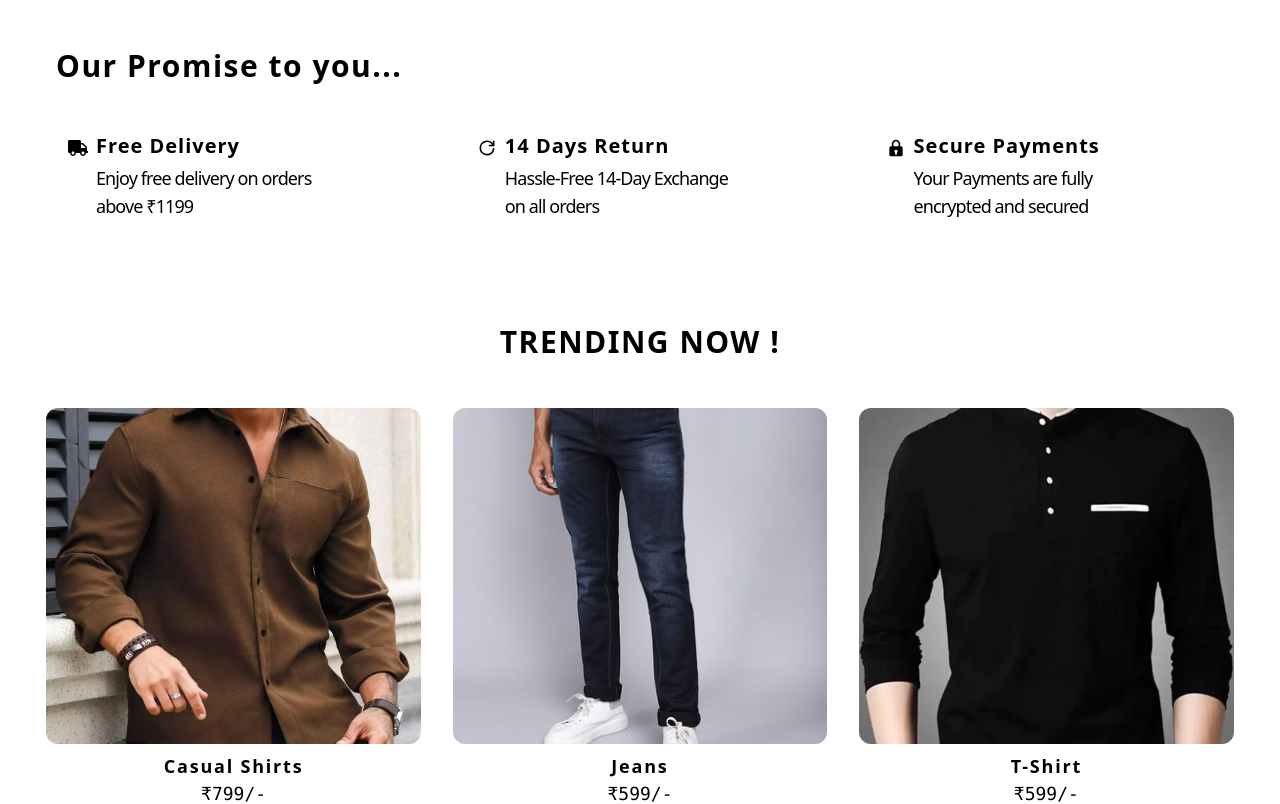
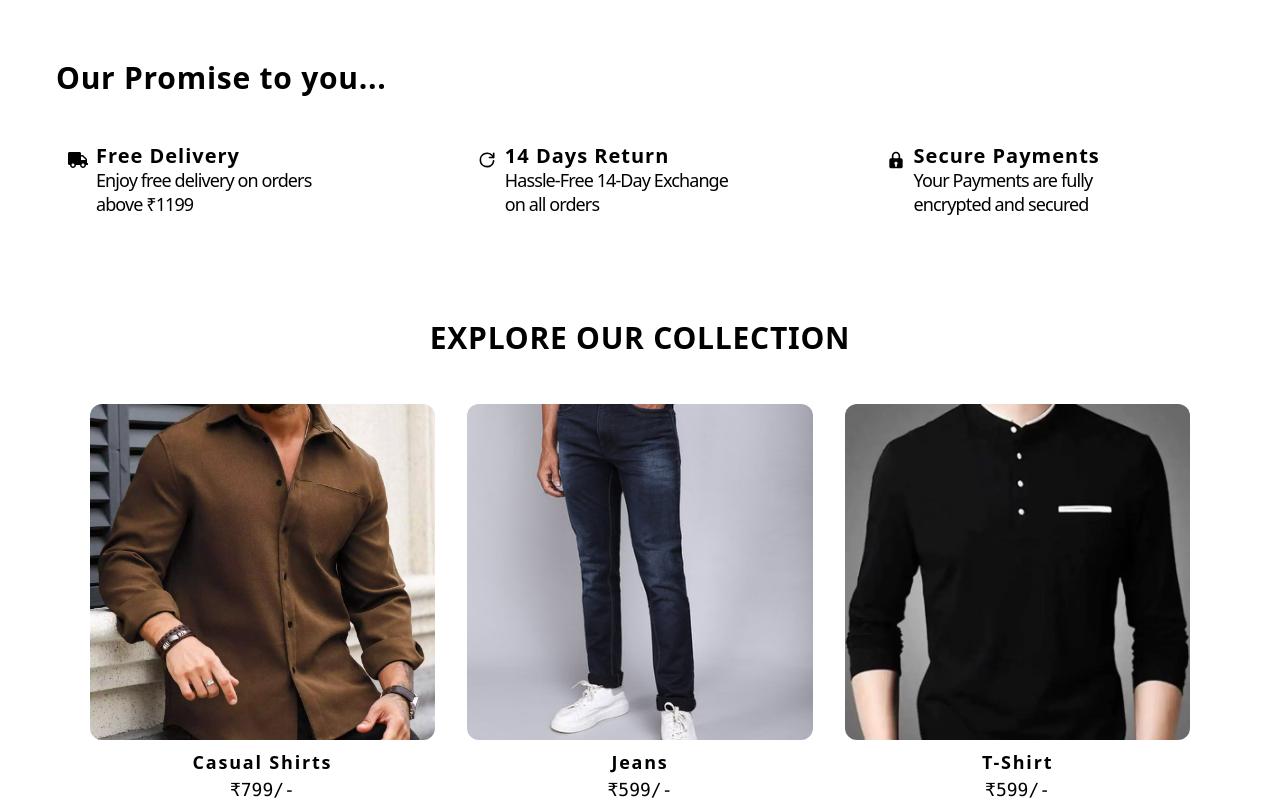
Before and after one commit to Barath-ash/PixelArts, a React (Vite) app: page / in a window 1280 px wide. Shown: the part 1720-2524 px from the top of the page. Built offline with nearby package versions, Linux system fonts and the light colour scheme.

Commit message:
Main page Completed

```diff
--- a/package.json
+++ b/package.json
@@ -11,6 +11,8 @@
   },
   "dependencies": {
     "@tailwindcss/vite": "^4.0.9",
+    "frame": "^1.0.0-alpha.2",
+    "motion": "^12.4.11",
     "react": "^19.0.0",
     "react-dom": "^19.0.0",
     "react-icons": "^5.5.0",
--- a/src/Components/ClothComponent.jsx
+++ b/src/Components/ClothComponent.jsx
@@ -1,19 +1,27 @@
 import React from 'react';
+import { motion } from 'framer-motion';
 
 const ClothComponent = ({ images, names, prices }) => {
   return (
     <div className="flex flex-col items-center gap-8 px-4">
-      <div className="flex flex-wrap justify-center gap-8 w-full max-w-6.5xl">
+      <div className="flex flex-wrap justify-center gap-8 w-full max-w-6xl">
         {images.map((image, index) => (
-          <div key={index} className="flex flex-col items-center w-[30%]">
-            <img
+          <motion.div
+            key={index}
+            className="flex flex-col items-center w-[30%]"
+            initial={{ opacity: 0, y: 50 }}
+            whileInView={{ opacity: 1, y: 0 }}
+            transition={{ duration: 0.5, delay: index * 0.2 }}
+            viewport={{ once: false, amount: 0.2 }}
+          >
+            <motion.img
               src={image}
               alt={names[index]}
-              className="w-full h-[42vh] mt-6 object-cover rounded-xl transition-transform duration-300 ease-in-out transform hover:scale-108"
+              className="w-full h-[42vh] mt-6 object-cover rounded-xl transition-transform duration-300 ease-in-out transform hover:scale-110"
             />
             <h3 className="text-center text-lg font-bold tracking-widest mt-2">{names[index]}</h3>
             <p className="text-center text-lg font-mono">{prices[index]}</p>
-          </div>
+          </motion.div>
         ))}
       </div>
     </div>
--- a/src/Components/Details.jsx
+++ b/src/Components/Details.jsx
@@ -1,44 +1,44 @@
-import React from 'react'
+import React from 'react';
 import { FaTruck } from "react-icons/fa";
 import { TbReload } from "react-icons/tb";
 import { BiSolidLock } from "react-icons/bi";
+import { motion } from "framer-motion";
 
 const Details = () => {
-  const datas = [{
-    Icons: <FaTruck/>,
-    title:"Free Delivery",
-    content:"Enjoy free delivery on orders above ₹1199",
-  },
-  {Icons:<TbReload/>,
-    title:"14 Days Return",
-    content:"Hassle-Free 14-Day Exchange on all orders"},
-    {Icons:<BiSolidLock/>,
-      title:"Secure Payments",
-      content:"Your Payments are fully encrypted and secured"}]
+  const datas = [
+    { Icons: <FaTruck />, title: "Free Delivery", content: "Enjoy free delivery on orders above ₹1199" },
+    { Icons: <TbReload />, title: "14 Days Return", content: "Hassle-Free 14-Day Exchange on all orders" },
+    { Icons: <BiSolidLock />, title: "Secure Payments", content: "Your Payments are fully encrypted and secured" }
+  ];
+
   return (
     <div>
       <div className='p-14 mt-3 mb-4'>
-        <h1 className='text-3xl font-bold tracking-wider'>Our Promise to you...</h1>
-        <div className='flex  justify-between items-center mt-12 w-full'>
-          {datas.map((values)=>{
-            return(
-<div className='w-[30%] px-10 relative'>
-                <h3 className='font-bold text-xl tracking-wider flex '> <span className='text-xl left-3 top-1.5 absolute'>{values.Icons}</span> <p>{values.title}</p></h3>
-                <p className='w-5/6 tracking-tighter text-lg mt-1'>
-                  {values.content}
-                </p>
-                </div>
-            )
+        <h1 className='text-3xl font-bold tracking-wide'>Our Promise to you...</h1>
 
-          })}
-
-
-
-
+        <div className='flex justify-between items-center mt-12 w-full'>
+          {datas.map((values, index) => (
+            <motion.div
+              key={index}
+              className='w-[30%] px-10 relative'
+              initial={{ opacity: 0, y: 50 }}
+              whileInView={{ opacity: 1, y: 0 }}
+              transition={{ duration: 0.5, delay: index * 0.2 }}
+              viewport={{ once: false, amount: 0.2 }}
+            >
+              <h3 className='font-bold text-xl tracking-wider flex leading-6'>
+                <span className='text-xl left-3 top-1.5 absolute'>{values.Icons}</span>
+                <p className="">{values.title}</p>
+              </h3>
+              <p className='w-5/6 tracking-tighter text-lg leading-6'>
+                {values.content}
+              </p>
+            </motion.div>
+          ))}
         </div>
       </div>
     </div>
-  )
-}
+  );
+};
 
-export default Details
+export default Details;
--- a/src/Components/Explore.jsx
+++ b/src/Components/Explore.jsx
@@ -5,7 +5,7 @@ const Explore = () => {
     <div>
     <div className='  mt-12'>
         <div className='flex flex-col justify-center items-center'>
-            <h1 className='text-3xl font-bold tracking-wider'>TRENDING NOW !</h1>
+            <h1 className='text-3xl font-bold tracking-wide'>EXPLORE OUR COLLECTION</h1>
 
 
         </div>
--- a/src/Components/Footer.jsx
+++ b/src/Components/Footer.jsx
@@ -1,8 +1,61 @@
 import React from 'react'
+import { IoIosArrowForward } from "react-icons/io";
 
 const Footer = () => {
   return (
-    <div>Footer</div>
+    <div>
+      <div className='w-full h-[40vh] bg-gray-200 flex justify-between p-12 mt-25'>
+        <div>
+          <h3 className='text-sm font-bold'>COMPANY INFO</h3>
+          <ul className='  justify-center items-center mt-4 text-sm leading-6.5'>
+            <li>  About Us</li>
+            <li>Latest Posts</li>
+            <li>Contact Us</li>
+            <li>Shop</li>
+          </ul>
+        </div>
+        <div>
+        <div>
+          <h3 className='text-sm font-bold'>HELP LINKS</h3>
+          <ul className='  justify-center items-center mt-4 text-sm leading-6.5'>
+            <li>Tracking</li>
+            <li>Order Status</li>
+            <li>Delivery</li>
+            <li>Shipping Info</li>
+            <li>FAQ</li>
+          </ul>
+        </div>
+        </div>
+        <div>
+        <div>
+          <h3 className='text-sm font-bold'>USEFUL LINKS</h3>
+          <ul className='  justify-center items-center mt-4 text-sm leading-6.5'>
+            <li>Special</li>
+            <li>Offers</li>
+            <li>Gift Cards</li>
+            <li>Advertising</li>
+            <li>Terms Of Use</li>
+          </ul>
+        </div>
+        </div>
+        <div>
+
+        <div className='flex flex-col items-center'>
+          <h3 className='text-sm font-bold mb-4 text-center'>GET IN THE KNOW</h3>
+          <div className='flex items-center border-b-2 pb-1'>
+            <input
+              type="text"
+              placeholder='Enter email'
+              className='outline-none p-2 text-lg font-mono bg-transparent'
+            />
+            <span className='px-2 cursor-pointer text-lg transition-transform ease-in-out transform duration-300 hover:scale-130'><IoIosArrowForward /></span>
+          </div>
+        </div>
+
+
+        </div>
+      </div>
+    </div>
   )
 }
 
--- a/src/Components/Navbar.jsx
+++ b/src/Components/Navbar.jsx
@@ -7,13 +7,13 @@ import { FaCircleUser } from "react-icons/fa6";
 const Navbar = () => {
   return (
     <div className="bg-white shadow-xl p-1">
-      <div className="flex items-center justify-between px-10 py-4 ">
+      <div className="flex items-center justify-between px-10 py-4 mb-3 ">
 
 
         <h1 className="text-2xl font-bold text-gray-900">PixelArts</h1>
 
 
-        <ul className="flex gap-20 text-sm font-medium text-gray-800">
+        <ul className="flex gap-20 text-sm font-medium text-gray-800  tracking-widest">
           <li className="flex items-center gap-2 cursor-pointer hover:text-gray-500 transition-all">
             <FaHome className="text-lg" />
             HOME
--- a/src/Components/Trending.jsx
+++ b/src/Components/Trending.jsx
@@ -15,7 +15,7 @@ const imageContainer= [
         <div className='  mt-12'>
             <div className='flex flex-col justify-center items-center'>
                 <h1 className='text-3xl font-bold tracking-wider'>TRENDING NOW !</h1>
-            <p  className='text-lg font-mono tracking-wide mt-3'>Handpick Your Style</p>
+            <p  className='text-lg font-semibold tracking-wide mt-3'>Handpick Your Style</p>
 
 
             </div>
```
Also changed, not shown: 1 other file (tests, documents, lock files or other folders).
